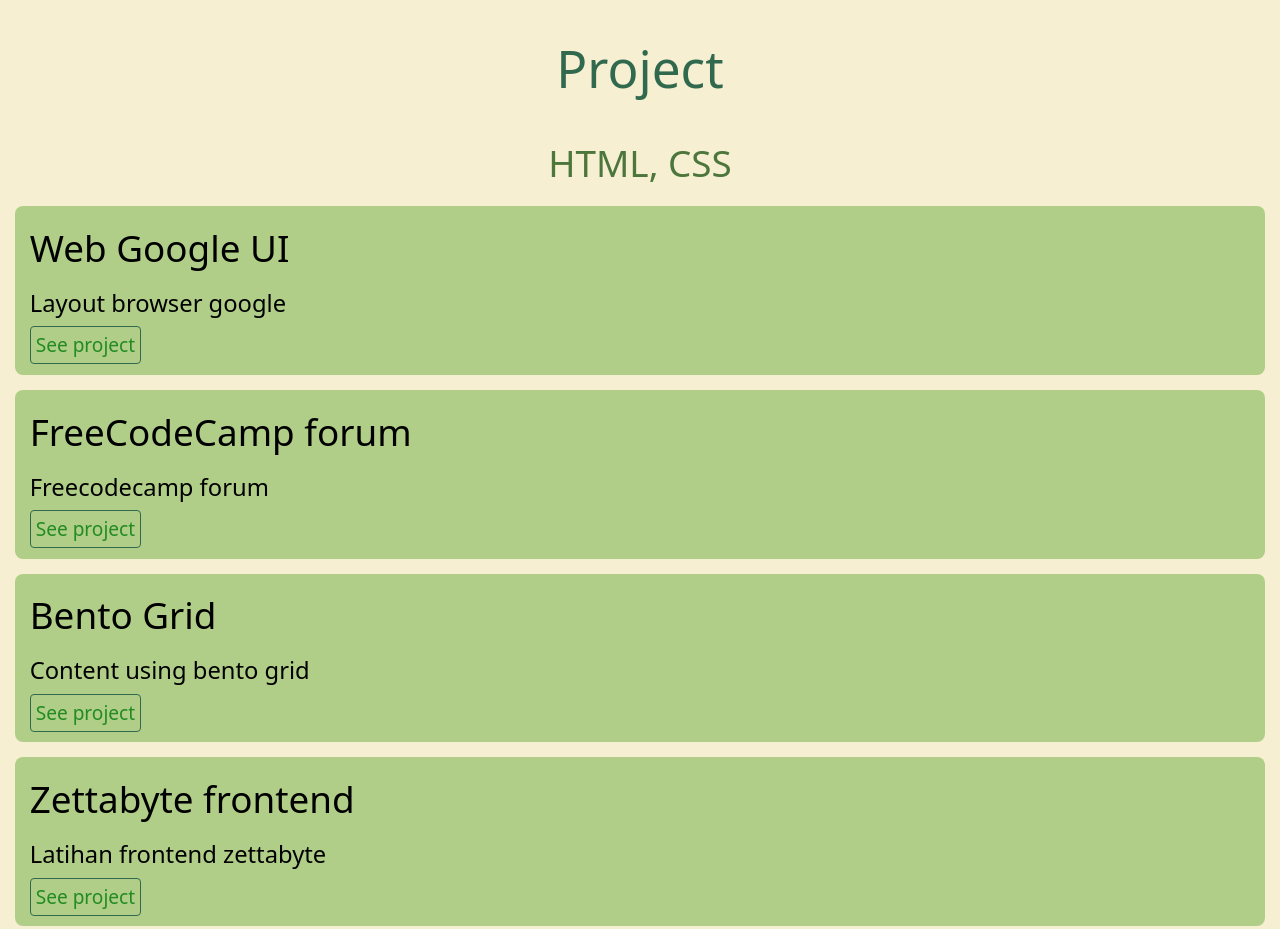
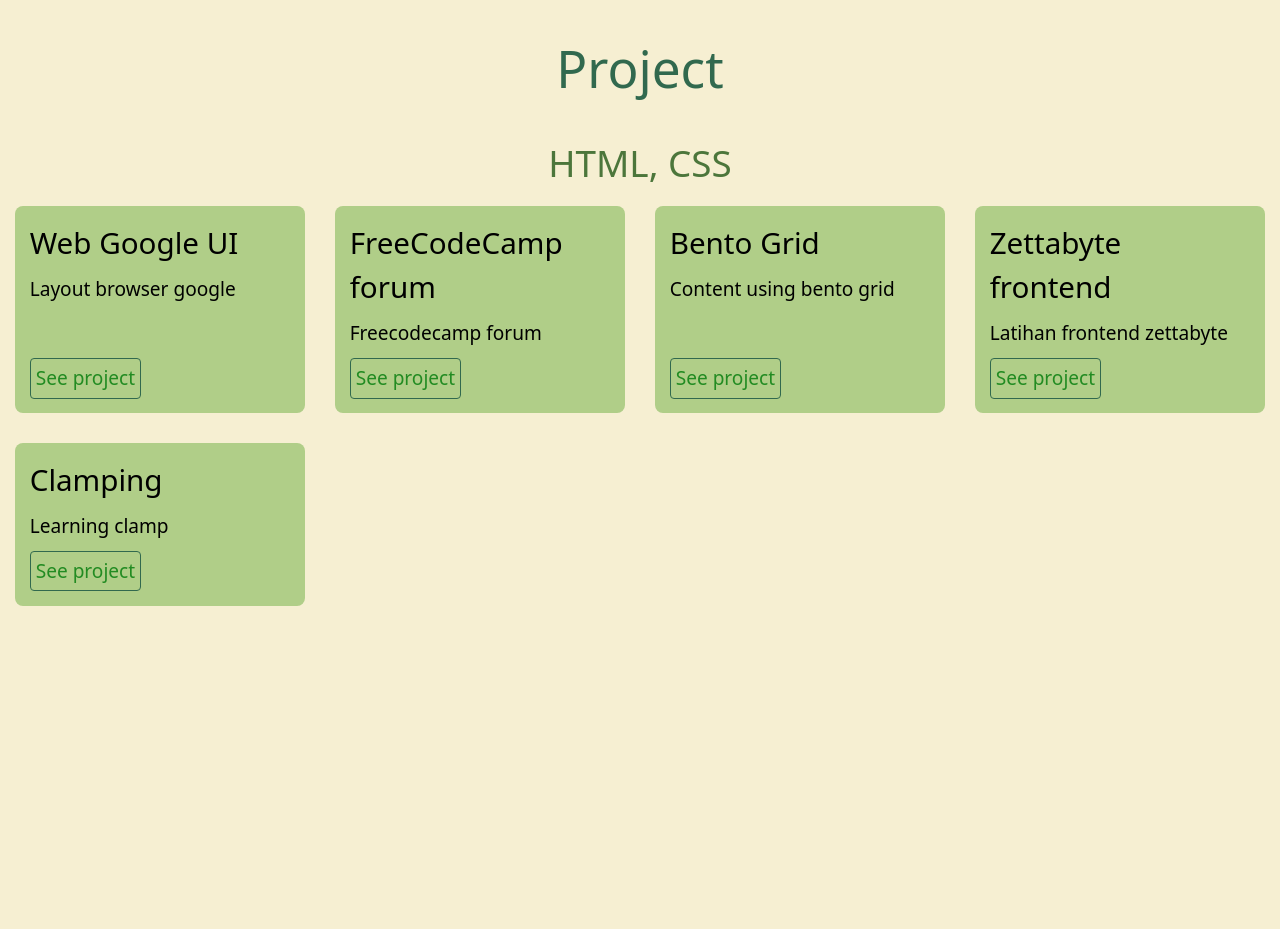
Before and after one commit to zesciati/zak-link-portfolio, a website: page index.html in a window 1280 px wide. Shown: the top 929 px of the page. After the commit the page ends 800 px from the top, so only its background shows below. Drawn offline with Linux system fonts and the light colour scheme.

Commit message:
fix: memperbaiki layout portfolio

```diff
--- a/data.json
+++ b/data.json
@@ -24,11 +24,11 @@
       "desc": "Latihan frontend zettabyte",
       "link": "https://zettabytefrontend.pages.dev/"
     },
-     {
+    {
       "id": "5",
-      "title": "dfs",
-      "desc": "Latisdfasfhan frontend zettabyte",
-      "link": "https://zettabytefrontend.pages.dev/"
+      "title": "Clamping",
+      "desc": "Learning clamp",
+      "link": "https://clamp.zakyabiyyu.com/"
     }
 
   ]
--- a/index.html
+++ b/index.html
@@ -10,53 +10,34 @@
 </head>
 
 <body class="bg-(--clr-kuning-terang)">
-  <main >
-    <!-- <section>
-      <h1>HTML, CSS</h1>
-      <ul>
-      <li><a href="https://webgoogleui.zakyabiyyu.com/" target="_blank">webgoogleui</a></li>
-      <li><a href="https://qr-code-component-2k3.pages.dev/" target="_blank">qr-code-component</a></li>
-      <li><a href="https://survey-freecodecamp.zakyabiyyu.com/" target="_blank">survey free code camp</a></li>
-      <li><a href="https://bento-grid-1vq.pages.dev/" target="_blank">bento-grid</a></li>
-      <li><a href="https://zettabytefrontend.pages.dev/" target="_blank">Halaman challenge</a></li>
-      <li><a href="https://clamp.zakyabiyyu.com/" target="_blank">clamp</a></li>
-        </ul>
+  <main>
 
-      <h1 class="htmlcssjs">HTML, CSS, JS</h1>
-      <ul>
-        <li><a href="https://interactive-rating-component-1lk.pages.dev/" target="_blank">Responsive interacting rating</a></li>
-        <li><a href="https://contact-form-js.pages.dev/" target="_blank">Contact-Form</a></li>
-        <li><a href="https://3-column-preview-card-component-dx7.pages.dev/" target="_blank">3-column-preview-card-component</a></li>
-        <li><a href="https://accessible-form-ui.pages.dev/" target="_blank">accessible-form-ui</a></li>
-        <li><a href="https://intro-component-with-sign-up-form-7h1.pages.dev/" target="_blank">Intro component with sign-up form</a></li>
-      </ul>
+    <article>
+      <h1 class="text-center text-(length:--step-4-t) my-(--space-m) font-medium  text-(--clr-hijau-3)">Project</h1>
+    </article>
 
-      <h1>HTML, TAILWIND CSS</h1>
-      <ul>
-        <li><a href="https://landing-page-top.pages.dev/" target="_blank">landing-page-TOP</a></li>
-        <li><a href="https://clipboard-landing-page-master-8dw.pages.dev/" target="_blank">clipboard-landing-page-master</a></li>
-      </ul>
+    <section >
+
+      <div>
+        <h2 class="text-center text-(length:--step-3) text-(--clr-hijau-1) font-medium">HTML, CSS</h2>
+      </div>
+
+      <article class="md:grid md:grid-cols-[repeat(auto-fit,minmax(280px,1fr))] mb-(--space-l)" id="project-container">
+        <!-- NOTE jangan dihapus karena sebagai acuan kode di script -->
+        <!-- <div class="bg-(--clr-hijau-2) m-(--space-xs) p-(--space-xs) rounded-lg flex flex-col justify-between">
+          <h3 class="text-(length:--step-3) md:text-(length:--step-2)">Zettabyte frontend</h3>
+          <p class="text-(length:--step-1)  md:text-(length:--step-0) mt-(--space-2xs)">Lorem ipsum dolor sit amet consectetur adipisicing elit. Harum, adipisci.</p>
+          <a href="https://bento-grid-1vq.pages.dev/" target="_blank"
+            class="text-(--clr-hijau-4) border-(--clr-hijau-3) border-[1.7px] p-(--space-3xs) text-(length:--step-0) rounded-sm hover:text-neutral-100 hover:bg-(--clr-hijau-3) font-medium self-start mt-auto">See
+            project</a>
+        </div> -->
+      </article>
 
 
-    </section> -->
+      <!-- <div>
+        <h2 class="text-center text-(length:--step-3) text-(--clr-hijau-1) font-medium">HTML, CSS, JS</h2>
+      </div> -->
 
-
-    <section>
-      <h1 class="text-center text-(length:--step-4-t) my-(--space-m) font-medium  text-(--clr-hijau-3)">Project</h1>
-    </section>
-
-    <section id="project-container">
-      <section>
-        <h2 class="text-center text-(length:--step-3) text-(--clr-hijau-1) font-medium">HTML, CSS</h2>
-      </section>
-
-      <!-- <section class="bg-(--clr-hijau-2) m-(--space-xs) p-(--space-xs) rounded-lg ">
-        <h3 class="text-(length:--step-3)">Bento Grid</h3>
-        <p class="text-(length:--step-1) my-(--space-2xs) ">Content using bento grid</p>
-        <a href="https://bento-grid-1vq.pages.dev/" target="_blank"
-          class="text-(--clr-hijau-4) border-(--clr-hijau-3) border-[1.7px] p-(--space-3xs) text-(length:--step-0) rounded-sm hover:text-neutral-100 hover:bg-(--clr-hijau-3) font-medium">See
-          project</a>
-      </section> -->
     </section>
 
 
@@ -72,18 +53,17 @@
       const container = document.getElementById('project-container');
 
       data.HTML_CSS.forEach(project => {
-        const section = document.createElement('section');
-        section.className = "bg-(--clr-hijau-2) m-(--space-xs) p-(--space-xs) rounded-lg";
+        const div = document.createElement('div');
+        div.className = "bg-(--clr-hijau-2) m-(--space-xs) p-(--space-xs) rounded-lg flex flex-col justify-between";
 
-        section.innerHTML = ` <h3 class="text-(length:--step-3)">${project.title}</h3>
-        <p class="text-(length:--step-1) my-(--space-2xs) ">${project.desc}</p>
+        div.innerHTML = ` <h3 class="text-(length:--step-3) md:text-(length:--step-2)">${project.title}</h3>
+        <p class="text-(length:--step-1) my-(--space-2xs) md:text-(length:--step-0) mt-(--space-2xs)">${project.desc}</p>
         <a href="${project.link}" target="_blank"
-          class="text-(--clr-hijau-4) border-(--clr-hijau-3) border-[1.7px] p-(--space-3xs) text-(length:--step-0) rounded-sm hover:text-neutral-100 hover:bg-(--clr-hijau-3) font-medium">See
+          class="text-(--clr-hijau-4) border-(--clr-hijau-3) border-[1.7px] p-(--space-3xs) text-(length:--step-0) rounded-sm hover:text-neutral-100 hover:bg-(--clr-hijau-3) font-medium self-start mt-auto">See
           project</a>`;
 
-        container.appendChild(section);
+        container.appendChild(div);
       });
-
 
     }
 
```
Also changed, not shown: README.MD, src/output.css, 1 other file.
